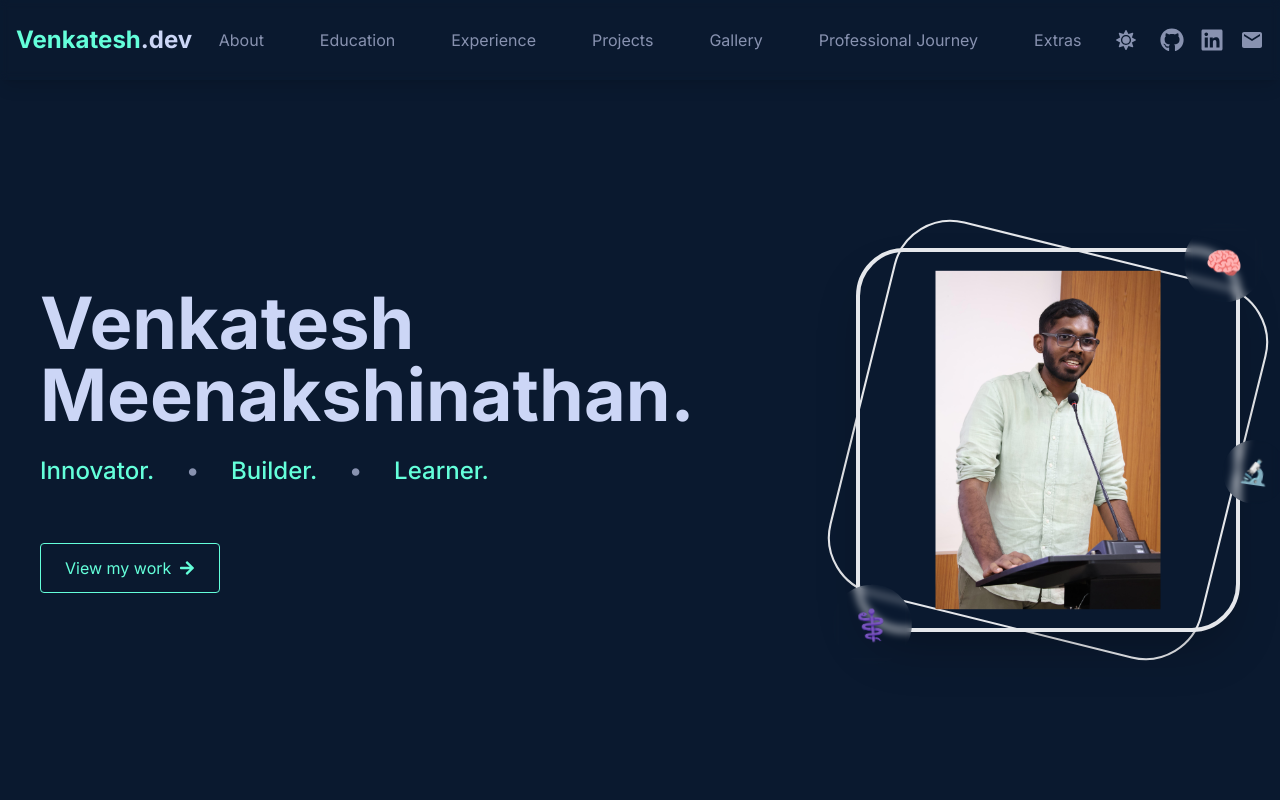
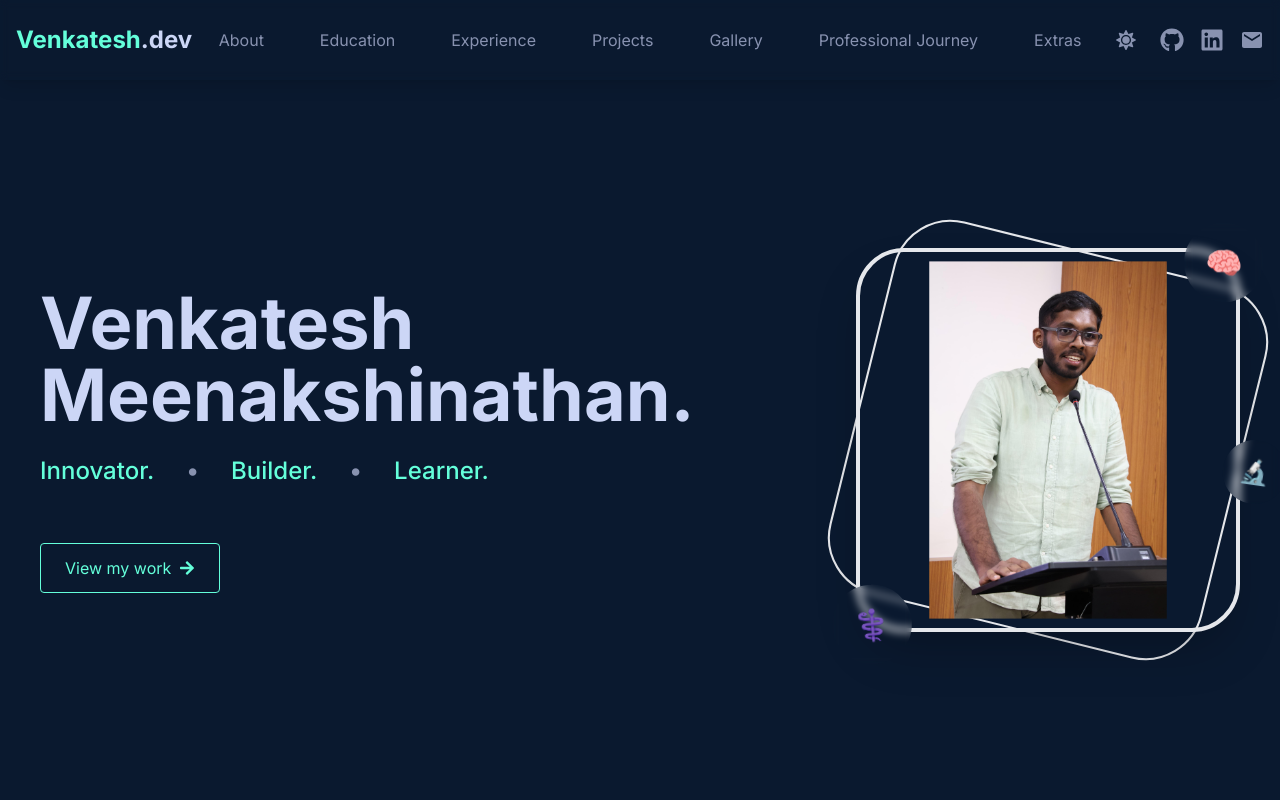
Before and after one commit to llVenkatll/portfolio, a React (Vite) app: page / in a window 1280 px wide. Shown: the top 800 px of the page. Built offline with nearby package versions, Linux system fonts and the light colour scheme.

Commit message:
Update Hero.jsx

```diff
--- a/src/components/sections/Hero.jsx
+++ b/src/components/sections/Hero.jsx
@@ -77,7 +77,7 @@ const Hero = () => {
             <img
               src="/images/FormalsPic.jpg"
               alt="Venkatesh Meenakshinathan - Profile"
-              className="w-full h-full object-contain scale-90"
+              className="w-full h-full object-contain scale-95"
             />
 
             {/* Overlay gradient */}
```
